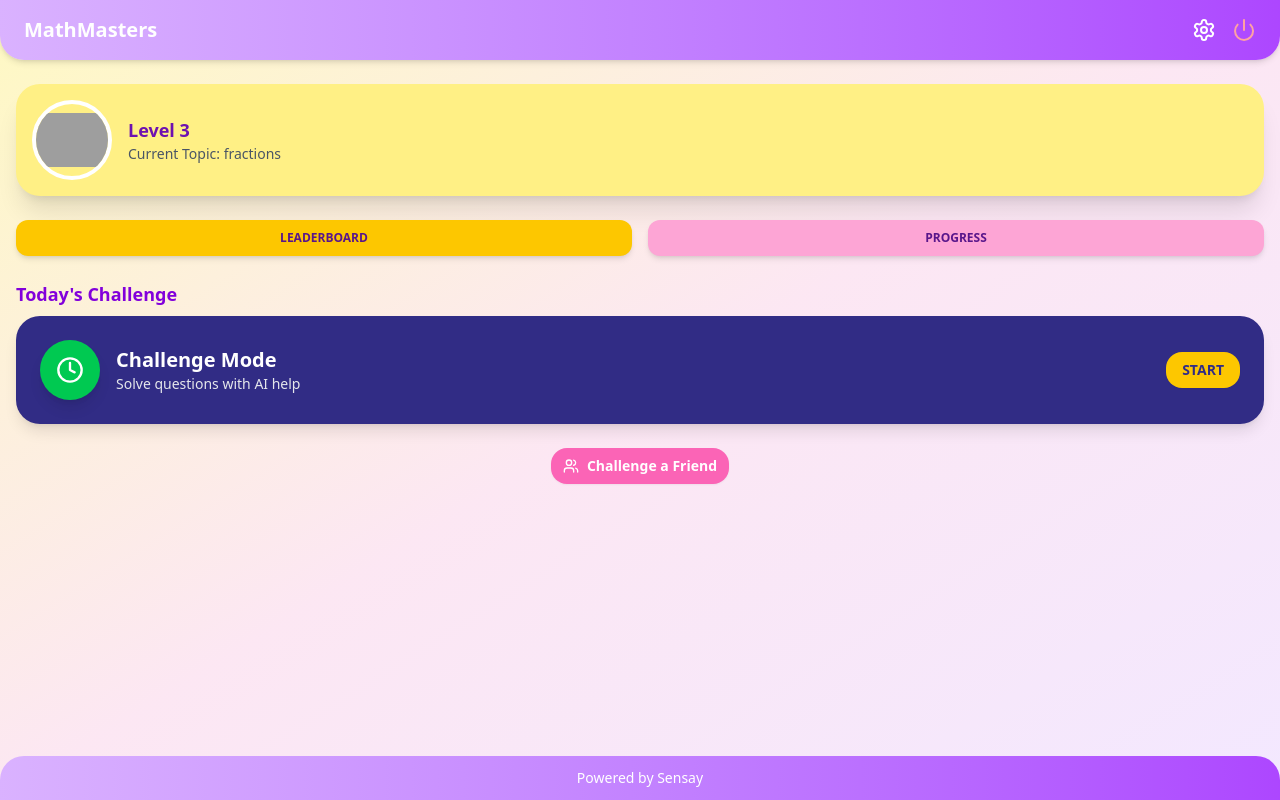
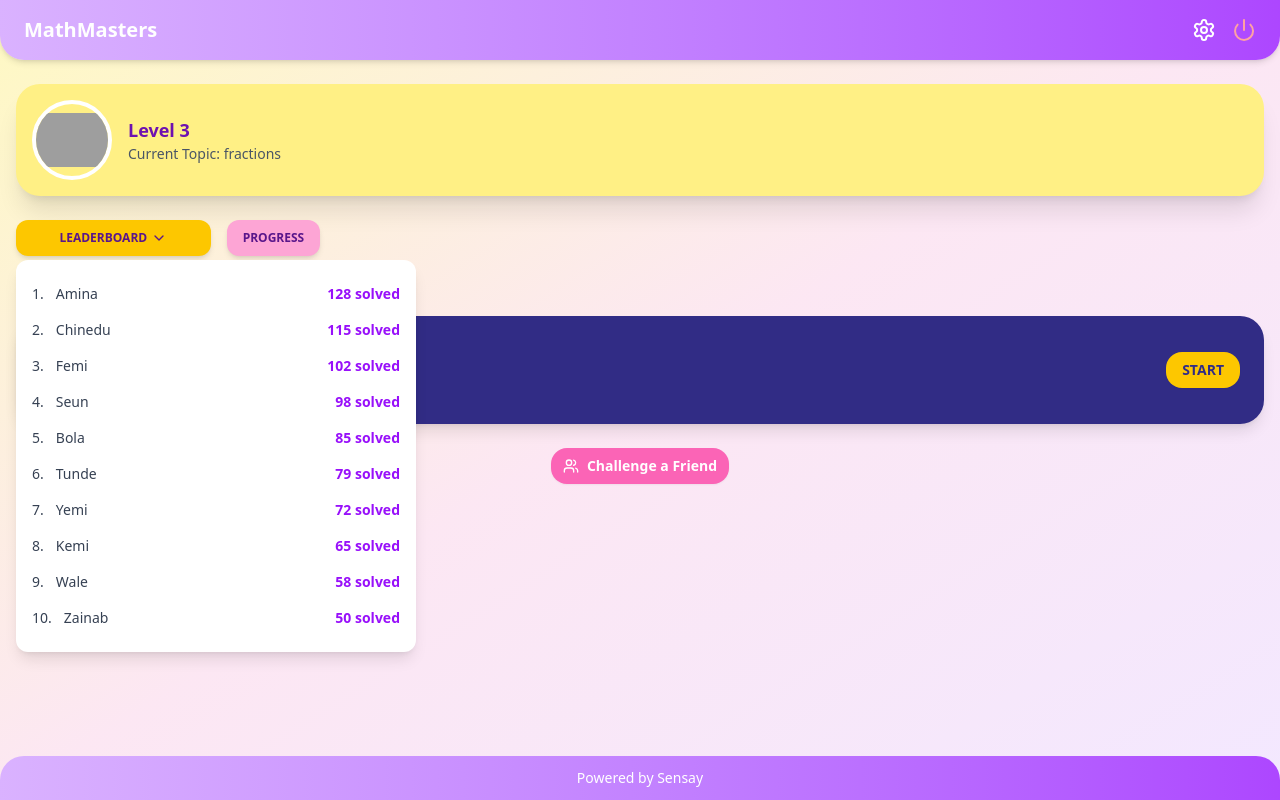
Before and after one commit to Holuwaphemmy01/MathMaster_Frontend, a React (Vite) app: page /dashboard in a window 1280 px wide. Both pictures are taken after a click on the button "LEADERBOARD". Built offline with nearby package versions, Linux system fonts and the light colour scheme; grey boxes are pictures that could not be loaded.

Commit message:
leader dashboard

```diff
--- a/src/components/Dashboard.jsx
+++ b/src/components/Dashboard.jsx
@@ -1,5 +1,5 @@
 import { useState } from "react";
-import { Settings, Power, Clock, Users } from "lucide-react";
+import { Settings, Power, Clock, Users, ChevronDown } from "lucide-react";
 import { Button } from "../components/ui/button";
 import { motion } from "framer-motion";
 
@@ -7,10 +7,25 @@ export default function Dashboard() {
   const [user, setUser] = useState("Fadeke");
   const [level, setLevel] = useState("Level 3");
   const [topic, setTopic] = useState("fractions");
+  const [showLeaderboard, setShowLeaderboard] = useState(false);
+  const [showProgress, setShowProgress] = useState(false); // Move this here
+
+  const leaderboardData = [
+    { name: "Amina", problemsSolved: 128 },
+    { name: "Chinedu", problemsSolved: 115 },
+    { name: "Femi", problemsSolved: 102 },
+    { name: "Seun", problemsSolved: 98 },
+    { name: "Bola", problemsSolved: 85 },
+    { name: "Tunde", problemsSolved: 79 },
+    { name: "Yemi", problemsSolved: 72 },
+    { name: "Kemi", problemsSolved: 65 },
+    { name: "Wale", problemsSolved: 58 },
+    { name: "Zainab", problemsSolved: 50 }
+  ];
 
   return (
     <div className="min-h-screen bg-gradient-to-br from-yellow-100 via-pink-100 to-purple-100 text-gray-800 flex flex-col">
-      {/* Header */}
+
       <motion.header
         initial={{ y: -100, opacity: 0 }}
         animate={{ y: 0, opacity: 1 }}
@@ -27,7 +42,6 @@ export default function Dashboard() {
       </motion.header>
 
       <main className="flex-1 px-4 py-6 space-y-6">
-        {/* Avatar and Level Info */}
         <motion.div
           initial={{ scale: 0.9, opacity: 0 }}
           animate={{ scale: 1, opacity: 1 }}
@@ -45,14 +59,57 @@ export default function Dashboard() {
           </div>
         </motion.div>
 
-        {/* Actions */}
-        <div className="grid grid-cols-2 gap-4">
-          <Button className="bg-yellow-400 hover:bg-yellow-500 text-purple-900 font-bold py-1 rounded-xl shadow-md text-xs">
+
+        <div className="grid grid-cols-6 gap-4 relative">
+          <Button
+            className="bg-yellow-400 hover:bg-yellow-500 text-purple-900 font-bold py-1 rounded-xl shadow-md text-xs flex items-center justify-center gap-1"
+            onClick={() => setShowLeaderboard(!showLeaderboard)}
+          >
             LEADERBOARD
+            <ChevronDown className="w-4 h-4" />
           </Button>
-          <Button className="bg-pink-300 hover:bg-pink-400 text-purple-900 font-bold py-1 rounded-xl shadow-md text-xs">
-            PROGRESS
-          </Button>
+
+          {showLeaderboard && (
+            <div className="absolute top-full mt-1 w-100 bg-white rounded-xl shadow-lg z-10">
+              <div className="p-4">
+                {leaderboardData.map((user, index) => (
+                  <div key={user.name} className="flex justify-between items-center py-2">
+                    <div className="flex items-center gap-3">
+                      <span className="text-sm font-medium text-gray-700">{index + 1}.</span>
+                      <span className="text-sm font-medium text-gray-700">{user.name}</span>
+                    </div>
+                    <span className="text-sm font-semibold text-purple-600">
+                      {user.problemsSolved} solved
+                    </span>
+                  </div>
+                ))}
+              </div>
+            </div>
+          )}
+
+          <div className="relative">
+            <Button
+              className="bg-pink-300 hover:bg-pink-400 text-purple-900 font-bold py-1 rounded-xl shadow-md text-xs"
+              onClick={() => setShowProgress(!showProgress)}
+            >
+              PROGRESS
+            </Button>
+
+            {showProgress && (
+              <div className="absolute top-full mt-1 w-48 bg-white/95 backdrop-blur-sm rounded-lg shadow-lg z-10 border border-pink-100">
+                <div className="p-3 space-y-2">
+                  <div className="flex justify-between items-center">
+                    <span className="text-xs font-medium text-gray-700">Solved:</span>
+                    <span className="text-xs font-semibold text-green-600">85</span>
+                  </div>
+                  <div className="flex justify-between items-center">
+                    <span className="text-xs font-medium text-gray-700">Failed:</span>
+                    <span className="text-xs font-semibold text-red-600">15</span>
+                  </div>
+                </div>
+              </div>
+            )}
+          </div>
         </div>
 
         {/* Challenge Section */}
--- a/src/components/LandingPage.jsx
+++ b/src/components/LandingPage.jsx
@@ -6,6 +6,7 @@ import { motion } from "framer-motion";
 import king from "../assets/math-king-ade.png";
 import { LoginModal } from "../components/ui/LoginModal";
 import { SignupModal } from "../components/ui/SignupModal";  // Add this import
+import { useNavigate } from 'react-router-dom';
 
 const testimonials = [
   {
@@ -22,7 +23,8 @@ const testimonials = [
 export default function LandingPage() {
   const [isLoginOpen, setIsLoginOpen] = useState(false);
   const [isSignupOpen, setIsSignupOpen] = useState(false);
-  const [testimonialIndex, setTestimonialIndex] = useState(0);  // Add this state
+  const [testimonialIndex, setTestimonialIndex] = useState(0);
+  const navigate = useNavigate();
 
   const handleSwitchToSignup = () => {
     setIsLoginOpen(false);
@@ -40,6 +42,11 @@ export default function LandingPage() {
     }, 20000);
     return () => clearInterval(interval);
   }, []);
+
+  const handleLogin = () => {
+    // Add your login logic here
+    navigate('/dashboard');
+  };
 
   return (
     <div className="min-h-screen flex flex-col justify-between bg-gradient-to-br from-pink-100 via-yellow-100 to-blue-100 text-gray-800 px-4 sm:px-6 md:px-8 py-4 sm:py-6">
```
